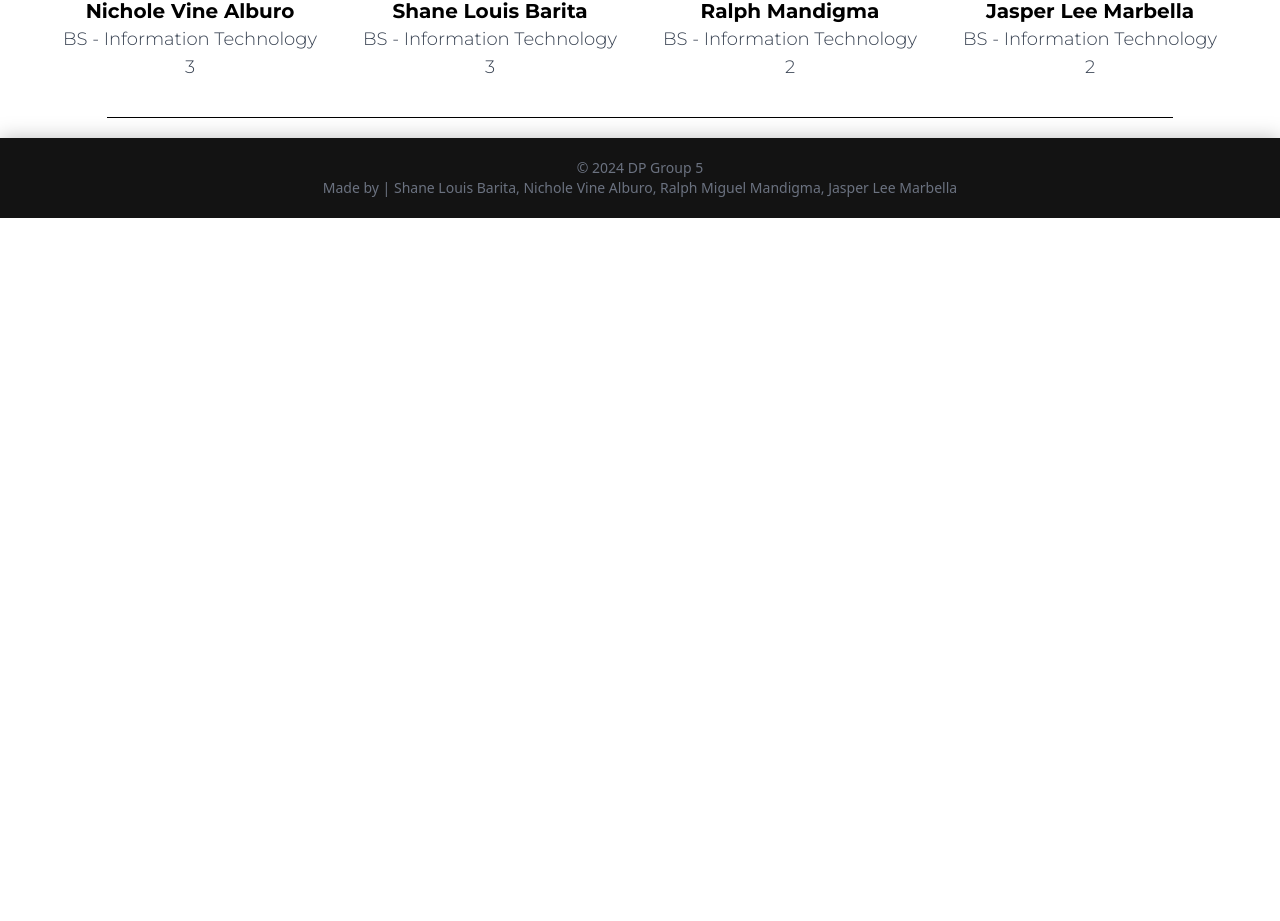
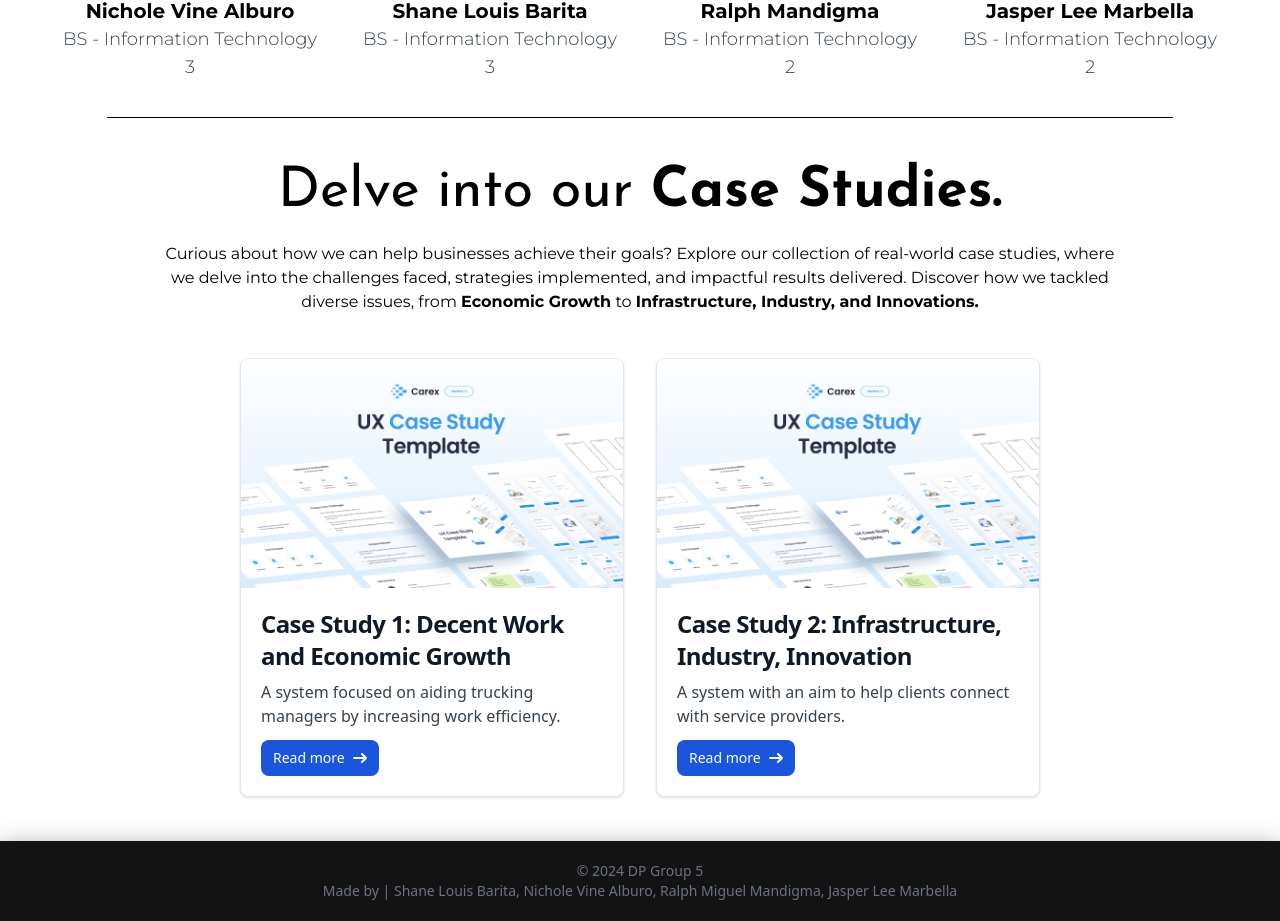
Before and after one commit to baristabarita/CaseStudiesPortfolio, a React (Vite) app: page / in a window 1280 px wide. Shown: the part 780-1701 px from the top of the page. Before the commit the page ends 998 px from the top, so only its background shows below. Built offline with nearby package versions, Linux system fonts and the light colour scheme.

Commit message:
added case studies section in landing page

```diff
--- /dev/null
+++ b/src/components/cards/CaseStudyCard.jsx
@@ -0,0 +1,28 @@
+import React from 'react';
+import { useNavigate } from 'react-router-dom';
+
+const CaseStudyCard = ({ imgSrc, title, description, link }) => {
+    const navigate = useNavigate();
+
+    const handleNavigation = () => {
+        navigate(link);
+    }
+
+    return (
+        <div className="max-w-sm bg-white border border-gray-200 rounded-lg shadow hover:shadow-lg transition-shadow duration-500 ease-in-out dark:bg-gray-800 dark:border-gray-700 cursor-pointer" onClick={handleNavigation}>
+            <img className="rounded-t-lg" src={imgSrc} alt="Case Study Banner" />
+            <div className="p-5">
+                <h5 className="mb-2 text-2xl font-bold tracking-tight text-gray-900 dark:text-white">{title}</h5>
+                <p className="mb-3 font-normal text-gray-700 dark:text-gray-400">{description}</p>
+                <button className="inline-flex items-center px-3 py-2 text-sm font-medium text-center text-white bg-blue-700 rounded-lg hover:bg-blue-800 focus:ring-4 focus:outline-none focus:ring-blue-300 dark:bg-blue-600 dark:hover:bg-blue-700 dark:focus:ring-blue-800">
+                    Read more
+                    <svg className="rtl:rotate-180 w-3.5 h-3.5 ms-2" aria-hidden="true" xmlns="http://www.w3.org/2000/svg" fill="none" viewBox="0 0 14 10">
+                        <path stroke="currentColor" strokeLinecap="round" strokeLinejoin="round" strokeWidth="2" d="M1 5h12m0 0L9 1m4 4L9 9"/>
+                    </svg>
+                </button>
+            </div>
+        </div>
+    );
+}
+
+export default CaseStudyCard;
--- /dev/null
+++ b/src/components/casestudylist/CaseStudyList.jsx
@@ -0,0 +1,23 @@
+import React, { useState } from 'react'
+import CaseStudyCard from '../cards/CaseStudyCard';
+import samplebanner from '../../assets/samplebanner.png';
+
+const CasestudyList = () => {
+    //sample data - to be updated
+    const caseStudies = [
+        {imgSrc: samplebanner, title: 'Case Study 1: Decent Work and Economic Growth', description: 'A system focused on aiding trucking managers by increasing work efficiency.', link: '/casestudy1'},
+        {imgSrc: samplebanner, title: 'Case Study 2: Infrastructure, Industry, Innovation', description: 'A system with an aim to help clients connect with service providers.', link: '/casestudy2'},
+
+    ]
+    return(
+        <div className='flex flex-wrap justify-center'>
+            {caseStudies.map((study, index) => (
+                <div key={index} className='w-full sm:w-1/2 md:w-1/3 lg:w-1/4 xl:w-2/4 p-4'>
+                    <CaseStudyCard imgSrc={study.imgSrc} title={study.title} description={study.description} link={study.link}/>
+                </div>
+            ))}
+        </div>
+    );
+}
+
+export default CasestudyList;
--- a/src/pages/LandingPage.jsx
+++ b/src/pages/LandingPage.jsx
@@ -1,5 +1,6 @@
 import React, { useState } from 'react'
 import GroupMembers from '../components/members/GroupMembers';
+import CasestudyList from '../components/casestudylist/CaseStudyList';
 
 const LandingPage = () => {
     return(
@@ -28,6 +29,13 @@ const LandingPage = () => {
                 <hr className="h-px mt-2 mb-5 bg-black border-0 dark:bg-gray-700 w-5/6" />
             </div>
 
+            <section className='pb-7 px-10 flex flex-col items-center h-full gap-2'>
+                <h1 className='mt-3 text-[7vh] font-josefin'>Delve into our <strong>Case Studies.</strong></h1>
+                <p className='mb-5 font-monsterrat w-4/5 text-center'>
+                Curious about how we can help businesses achieve their goals? Explore our collection of real-world case studies, where we delve into the challenges faced, strategies implemented, and impactful results delivered. Discover how we tackled diverse issues, from <strong>Economic Growth</strong> to <strong>Infrastructure, Industry, and Innovations.</strong>
+                </p>
+                <CasestudyList />
+            </section>
         </div>
     )
 }
```
Also changed, not shown: src/assets/samplebanner.png (added).
